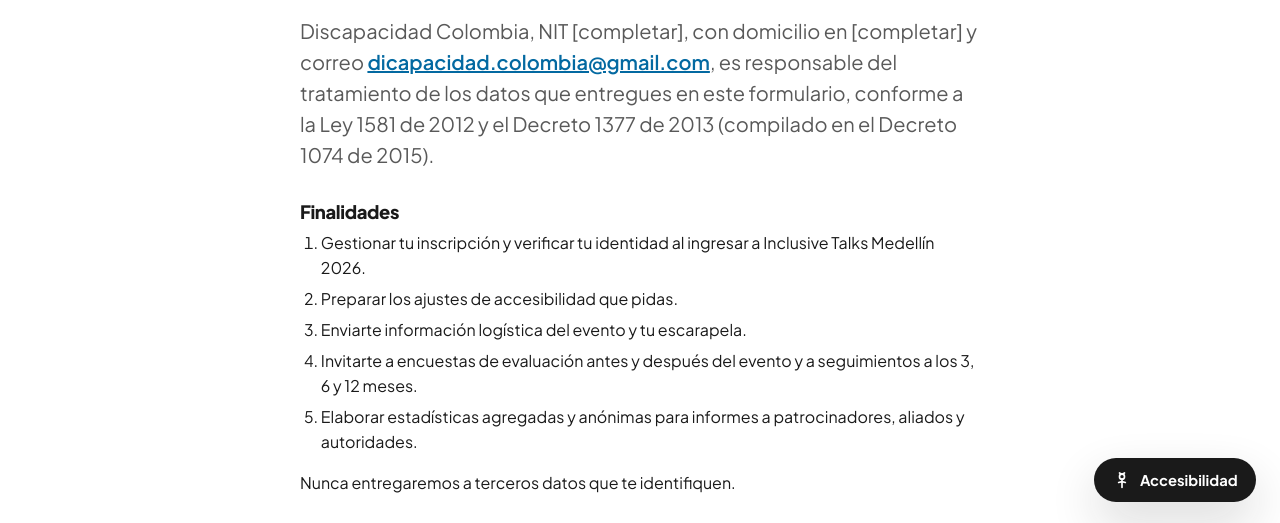
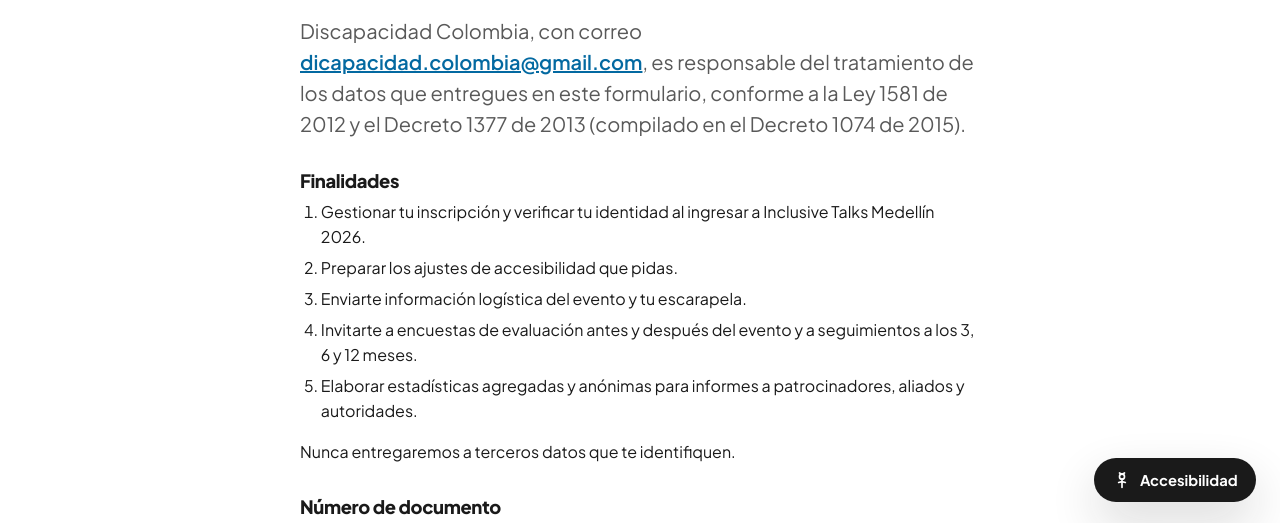
Before and after one commit to discol-creator/inclusivetalksweb, a website: page privacidad.html in a window 1280 px wide. Shown: the part 274-797 px from the top of the page. Drawn offline with Linux system fonts and the light colour scheme.

Commit message:
Quita el NIT del aviso de datos personales
Discapacidad Colombia todavía no tiene NIT, así que el responsable del
tratamiento se identifica con el nombre y el correo de contacto. También sale
el domicilio, que era otro marcador sin diligenciar.

Co-Authored-By: Claude Opus 5 <noreply@anthropic.com>

```diff
--- a/privacidad.html
+++ b/privacidad.html
@@ -69,7 +69,7 @@
       <p class="kicker"><span class="kicker__dot" aria-hidden="true"></span>Datos personales</p>
       <h1 id="privacidad-heading" class="h1">Aviso de privacidad.</h1>
 
-      <p class="lead">Discapacidad Colombia, NIT [completar], con domicilio en [completar] y correo <a href="mailto:dicapacidad.colombia@gmail.com">dicapacidad.colombia@gmail.com</a>, es responsable del tratamiento de los datos que entregues en este formulario, conforme a la Ley 1581 de 2012 y el Decreto 1377 de 2013 (compilado en el Decreto 1074 de 2015).</p>
+      <p class="lead">Discapacidad Colombia, con correo <a href="mailto:dicapacidad.colombia@gmail.com">dicapacidad.colombia@gmail.com</a>, es responsable del tratamiento de los datos que entregues en este formulario, conforme a la Ley 1581 de 2012 y el Decreto 1377 de 2013 (compilado en el Decreto 1074 de 2015).</p>
 
       <h2>Finalidades</h2>
       <ol class="legal__lista">
```
Also changed, not shown: inscripcion.html (+1 -1 lines).
